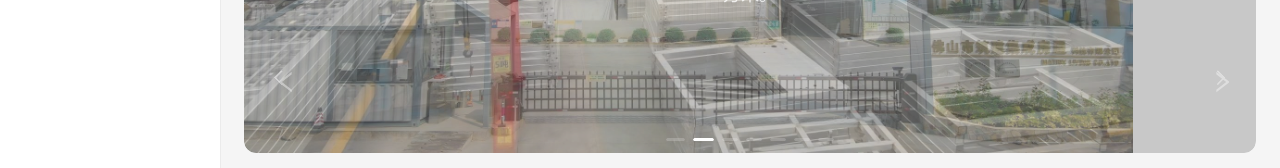
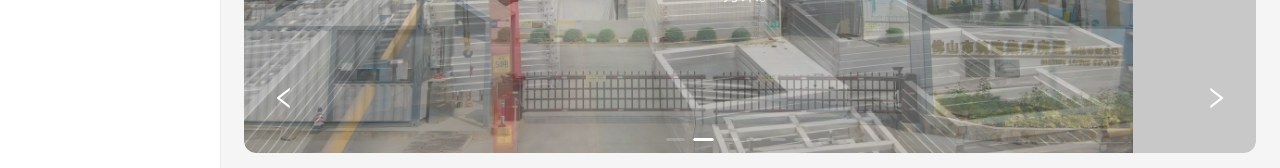
Before and after one commit to amike42w-sys/company-ai, a React (Vite) app: page / in a window 1280 px wide. Shown: the part 435-603 px from the top of the page. Built offline with nearby package versions, Linux system fonts and the light colour scheme.

Commit message:
fix: 修复首页轮播图箭头重影问题，彻底隐藏默认箭头伪元素

```diff
--- a/src/components/Home/HomePage.module.css
+++ b/src/components/Home/HomePage.module.css
@@ -1,6 +1,18 @@
 .container {
   max-width: 1200px;
   margin: 0 auto;
+}
+
+/* 💡 关键：隐藏所有轮播图默认箭头的伪元素内容 */
+.homeCarousel :global(.slick-prev::before),
+.homeCarousel :global(.slick-next::before) {
+  content: '' !important;
+  display: none !important;
+}
+
+/* 隐藏可能存在的默认按钮背景 */
+.homeCarousel :global(.slick-arrow) {
+  background: transparent !important;
 }
 
 .hero {
--- a/src/components/Home/HomePage.tsx
+++ b/src/components/Home/HomePage.tsx
@@ -19,18 +19,22 @@ const { Title, Paragraph } = Typography
 
 // 1. 定义自定义箭头组件
 const CustomPrevArrow = (props: any) => {
-  const { className, style, onClick } = props;
+  const { style, onClick } = props;
   return (
     <div
-      className={className}
       style={{
         ...style,
-        display: 'block',
-        left: '30px',
-        top: '85%', // 👈 强制移动到下方 85% 的位置
+        display: 'flex',
+        alignItems: 'center',
+        justifyContent: 'center',
+        left: '20px',
+        top: '85%',
         zIndex: 100,
         fontSize: '24px',
-        color: '#fff'
+        color: '#fff',
+        width: '40px',
+        height: '40px',
+        position: 'absolute'
       }}
       onClick={onClick}
     >
@@ -40,18 +44,22 @@ const CustomPrevArrow = (props: any) => {
 };
 
 const CustomNextArrow = (props: any) => {
-  const { className, style, onClick } = props;
+  const { style, onClick } = props;
   return (
     <div
-      className={className}
       style={{
         ...style,
-        display: 'block',
-        right: '30px',
-        top: '85%', // 👈 强制移动到下方 85% 的位置
+        display: 'flex',
+        alignItems: 'center',
+        justifyContent: 'center',
+        right: '20px',
+        top: '85%',
         zIndex: 100,
         fontSize: '24px',
-        color: '#fff'
+        color: '#fff',
+        width: '40px',
+        height: '40px',
+        position: 'absolute'
       }}
       onClick={onClick}
     >
```
